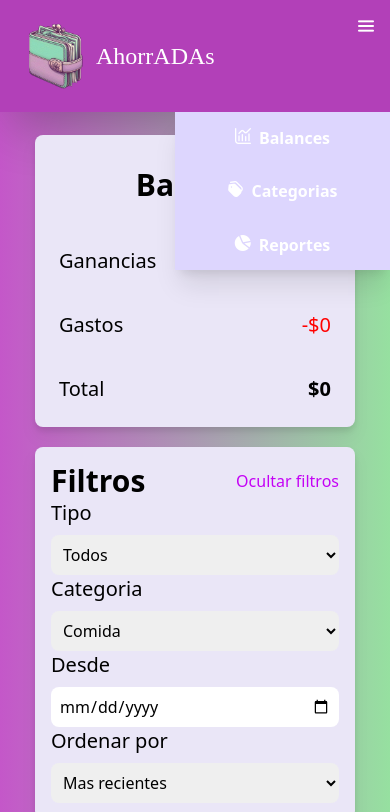
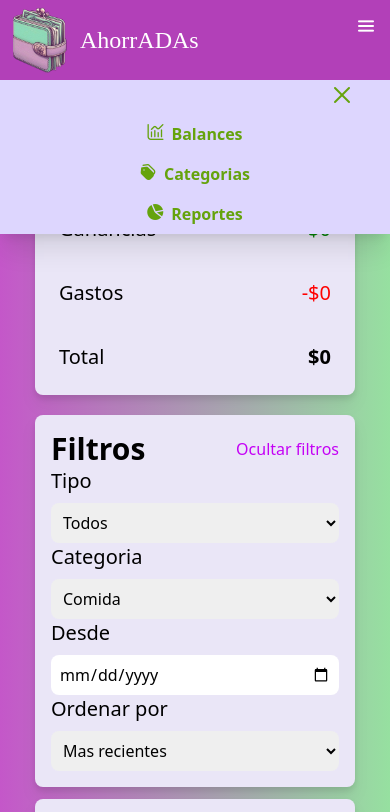
Before and after one commit to MelieGalaz/trabajoAhorradas, a plain HTML site: page index.html in a window 390 px wide. Both pictures are taken after a click on the button 366 px from the left and 28 px from the top of the page. Shown: the top 812 px of the page. Drawn offline with nearby package versions, Linux system fonts and the light colour scheme; a web font is replaced by a local one.

Commit message:
arreglos en menu y en cerrar panel categorias y eliminar imagen cuando se agrega operacion

```diff
--- a/index.html
+++ b/index.html
@@ -32,45 +32,51 @@
 </head>
 
 <body class="bg-gradient-to-r from-[#c457c9]  to-[#96e0a0] min-h-screen flex flex-col justify-between">
-    <header class=" ahorradas-title">
-        <nav class=" flex w-full  lg:items-center bg-[#b240b8] lg:h-24 justify-between  lg:px-9 p-4 shadow-2xl">
+    <header class=" ahorradas-title relative">
+        <nav class=" flex w-full  lg:items-center bg-[#b240b8] lg:h-24 justify-between  lg:px-9  shadow-2xl">
             <div class="flex flex-shrink-0 items-center">
                 <img class="w-20" src="./assets/logo-ahorradas-removebg-preview.png" alt="">
                 <h1 class="bg-[#b240b8] font-['Agbalumo'] text-white text-2xl lg:font-medium lg:text-3xl">AhorrADAs</h1>
             </div>
-            <div class="flex flex-col lg:flex-row relative">
-                <button id="hamburger" class="text-white focus:outline-none lg:hidden">
+            <div class="flex flex-col lg:flex-row ">
+                <button id="hamburger" class="text-white focus:outline-none lg:hidden p-4">
                     <i class="fi fi-br-menu-burger"></i>
 
                 </button>
-                <!-- <button><i class="fi fi-br-cross"></i></button> -->
-                <ul class=" hidden flex flex-col z-10 shadow-xl bg-violet-200 items-center gap-2 ml-[-183px] mt-[16px] bg-[white]
-                absolute bg-purple w-[215px] h-[158px] top-full justify-evenly lg:h-[100px] lg:bg-[#b240b8] lg:w-[0] lg:top-auto
-                lg:left-auto
-                lg:relative lg:flex lg:flex-row lg:gap-4 lg:items-center" id="mobile-menu">
+            </div>
+
+            <ul class=" hidden flex flex-col lg:static lg:justify-end z-10 shadow-xl bg-violet-200 items-center
+                absolute bg-purple w-[100%]  top-full justify-evenly  lg:w-[0]
+
+                 lg:flex lg:flex-row  " id="mobile-menu">
+                <button id="boton-menu-cerrar"
+                    class="lg:hidden w-[320px] flex justify-end text-lime-600 text-[1rem] p-[5px]"><i
+                        class="fi fi-br-cross"></i></button>
                 <li>
-                        <a href="#Balance" class="focus:ring-2 text-white flex lg:bg-[#b240b8] lg:hover:bg-[#96e0a0] lg:hover:text-[#050505] lg:text-white lg:w-[114px] gap-2
+                    <a href="#Balance" class="focus:ring-2 text-lime-600 flex lg:bg-[#b240b8] lg:hover:bg-[#96e0a0]
+                        lg:hover:text-[#050505] lg:text-white lg:w-[114px] gap-2
                     lg:rounded-md px-3 py-2 font-bold lg:text-sm lg:font-medium">
                         <i class="fi fi-rr-chart-histogram "></i>
                         Balances
                     </a>
                 </li>
                 <li>
-                        <a href="#categorias" class="text-white flex lg:bg-[#b240b8] lg:hover:bg-[#96e0a0] lg:hover:text-[#050505] lg:text-white lg:w-[114px] gap-2
+                    <a href="#categorias" class="text-lime-600 flex lg:bg-[#b240b8] lg:hover:bg-[#96e0a0] lg:hover:text-[#050505] lg:text-white lg:w-[114px] gap-2
                             lg:rounded-md px-3 py-2 font-bold lg:text-sm lg:font-medium">
                         <i class=" fi fi-sr-tags"></i>
                         Categorias
                     </a>
                 </li>
                 <li>
-                        <a href="#reportes" class="text-white flex lg:bg-[#b240b8] lg:hover:bg-[#96e0a0] lg:hover:text-[#050505] lg:text-white lg:w-[114px] gap-2
+                    <a href="#reportes" class="text-lime-600 flex lg:bg-[#b240b8] lg:hover:bg-[#96e0a0] lg:hover:text-[#050505]
+                        lg:text-white lg:w-[114px] gap-2
                             lg:rounded-md px-3 py-2 font-bold lg:text-sm lg:font-medium lg:">
                         <i class=" fi fi-sr-chart-pie"></i>
                         Reportes
                     </a>
                 </li>
             </ul>
-            </div>
+
         </nav>
     </header>
     <main>
--- a/main.js
+++ b/main.js
@@ -24,6 +24,9 @@ menuLinks.forEach((link) => {
 
     document.getElementById(targetId).classList.remove("hidden");
   });
+});
+document.getElementById("boton-menu-cerrar").addEventListener("click", () => {
+  menuHambueguesa.classList.add("hidden");
 });
 
 //*******************************cerrar y abrir nueva operacion*************************************** */
@@ -143,6 +146,7 @@ const movimientoCategoria = () => {
           actualizarSelectores();
           // Cerrar la ventana modal después de eliminar la categoría
           modalEliminar.classList.add("hidden");
+          categoria.classList.remove("hidden");
         });
 
       // Manejar evento de clic en el botón de cerrar de la ventana modal
@@ -199,7 +203,8 @@ const movimientoCategoria = () => {
       // Cuando se hace clic fuera de la ventana modal, también se cierra
       window.onclick = (event) => {
         if (event.target === modal) {
-          modal.classList.add("hidden"); // Ocultar la ventana modal
+          modal.classList.add("hidden");
+          // Ocultar la ventana modal
         }
       };
     });
```
Lines whose indentation alone changed are shown as unchanged.
